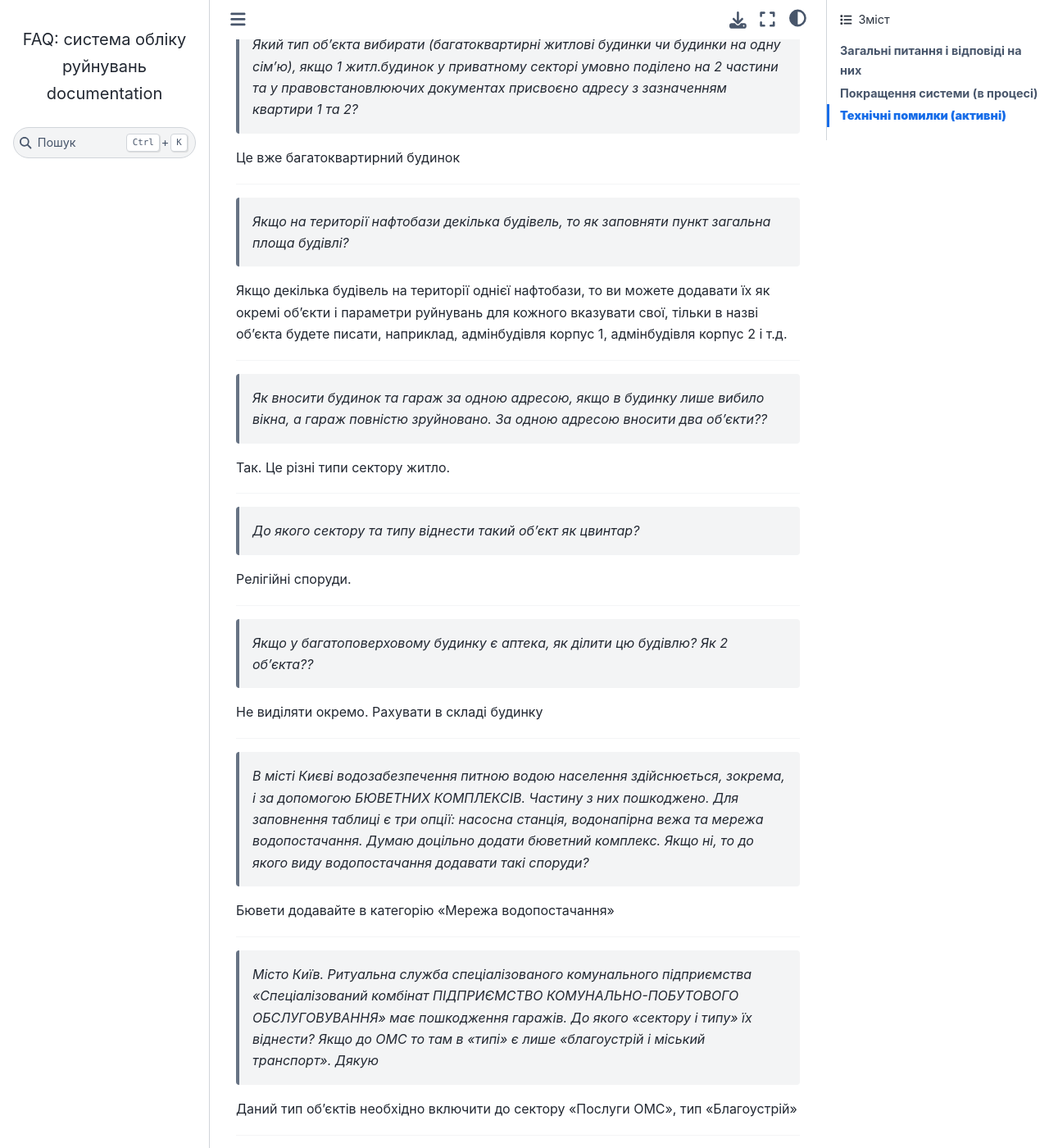
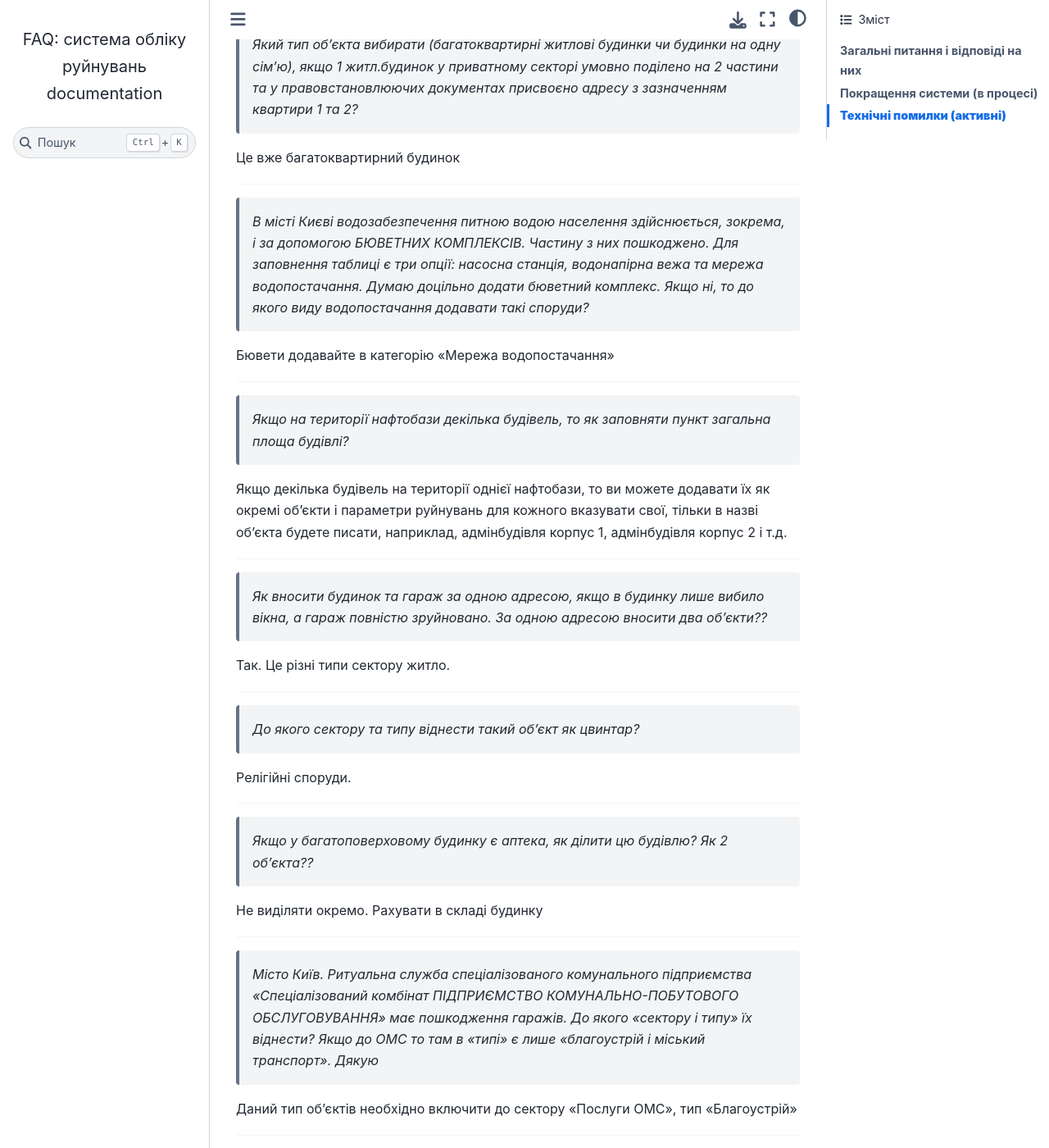
Before and after one commit to hp0404/docs.rebuild, a Sphinx documentation site: the page built from docs/source/index.md, in a window 1280 px wide and 1400 px high, scrolled down 4771 px. Shown: the whole window at 82% size. Built offline with Sphinx 7.4.7 and the Sphinx Book theme 1.1.4, drawn with Linux system fonts in a browser that asks for light colours; some of the changed lines change nothing that is shown; some of the changed text lies outside the part shown.

Commit message:
Updated docs

```diff
--- a/docs/source/index.md
+++ b/docs/source/index.md
@@ -6,7 +6,7 @@
 * переглянути керівництво з користування системою можна за [посиланням](https://docs.google.com/document/d/1hqHZ8R5iTV7zHfnh6B-JPdyyveOn_sPY/edit?usp=sharing&ouid=107928786623657603960&rtpof=true&sd=true);
 * поставити запитання можна через [форму](https://forms.gle/Vd8zJrTydsTgpC6p9).
 
-*Востаннє оновлено: <!-- date starts -->14.09.2022 10:55:49<!-- date ends -->*
+*Востаннє оновлено: <!-- date starts -->14.09.2022 12:53:34<!-- date ends -->*
 
 ---
 
@@ -117,6 +117,14 @@
 Це вже багатоквартирний будинок
 
 ---
+> *В місті Києві водозабезпечення питною водою населення здійснюється, зокрема, і за допомогою БЮВЕТНИХ КОМПЛЕКСІВ.
+ Частину з них пошкоджено.
+ Для заповнення таблиці є три опції: насосна станція, водонапірна вежа та мережа водопостачання.
+ Думаю доцільно додати бюветний комплекс. Якщо ні, то до якого виду водопостачання додавати такі споруди?*
+
+Бювети додавайте в категорію "Мережа водопостачання"
+
+---
 > *Якщо на території нафтобази декілька будівель, то як заповняти пункт загальна площа будівлі?*
 
 Якщо декілька будівель на території однієї нафтобази, то ви можете додавати їх як окремі об'єкти і параметри руйнувань для кожного вказувати свої, тільки в назві об'єкта будете писати, наприклад, адмінбудівля корпус 1, адмінбудівля корпус 2 і т.д.
@@ -135,14 +143,6 @@
 > *Якщо у багатоповерховому будинку є аптека, як ділити цю будівлю? Як 2 об'єкта??*
 
 Не виділяти окремо. Рахувати в складі будинку
-
----
-> *В місті Києві водозабезпечення питною водою населення здійснюється, зокрема, і за допомогою БЮВЕТНИХ КОМПЛЕКСІВ.
- Частину з них пошкоджено.
- Для заповнення таблиці є три опції: насосна станція, водонапірна вежа та мережа водопостачання.
- Думаю доцільно додати бюветний комплекс. Якщо ні, то до якого виду водопостачання додавати такі споруди?*
-
-Бювети додавайте в категорію "Мережа водопостачання"
 
 ---
 > *Місто  Київ. Ритуальна служба спеціалізованого комунального підприємства "Спеціалізований комбінат ПІДПРИЄМСТВО КОМУНАЛЬНО-ПОБУТОВОГО ОБСЛУГОВУВАННЯ" має пошкодження гаражів. До якого  "сектору і типу" їх віднести? Якщо до ОМС то там в "типі" є лише "благоустрій і міський транспорт". Дякую*
@@ -358,6 +358,11 @@
 Мінусове не залишати, є загальна площа фасаду, загальна площа вікон і відповідно рахує площу фасаду без вікон. Якщо фасад повністю скляний, то загальна площа фасаду = площі вікон. Краще поміряти кожний фасад або лицевий і боковий і помножити на 2
 
 ---
+> *В деяких об’єктах відсутні поля з загальною інформацією про пошкодження, як це можна виправити?*
+
+Всі необхідні поля відкриваються у разі вибору того чи іншого варіанту відповіді.
+
+---
 > *якщо зруйнований об'єкт повністю ставимо відповідно всю площу будівлі, і якщо тріщина в стіні, тоді теж всю площу будівлі.*
 
 якщо зруйнований об'єкт повністю ставимо відповідно всю площу будівлі - ТАК
@@ -368,11 +373,6 @@
 якщо це великі по площі приміщення, то горизонтальну площу ураження (глибину перемножину на ширину)
 
 також під трищиною в стіні потрібно розуміти тріщину в зовнішній стіні, а не незначні пошкодження (тріщинки, "посічення") фасадного декоративного покриття
-
----
-> *В деяких об’єктах відсутні поля з загальною інформацією про пошкодження, як це можна виправити?*
-
-Всі необхідні поля відкриваються у разі вибору того чи іншого варіанту відповіді.
 
 ---
 > *Якщо в об’єкті пошкоджені лише вікна, то обираємо за таким алгоритмом Ступінь пошкодження - частково пошкоджено Ступінь руйнації - часткова; огороджуючі конструкції - вікна. Далі вносимо дані лише по вікнах?*
```
